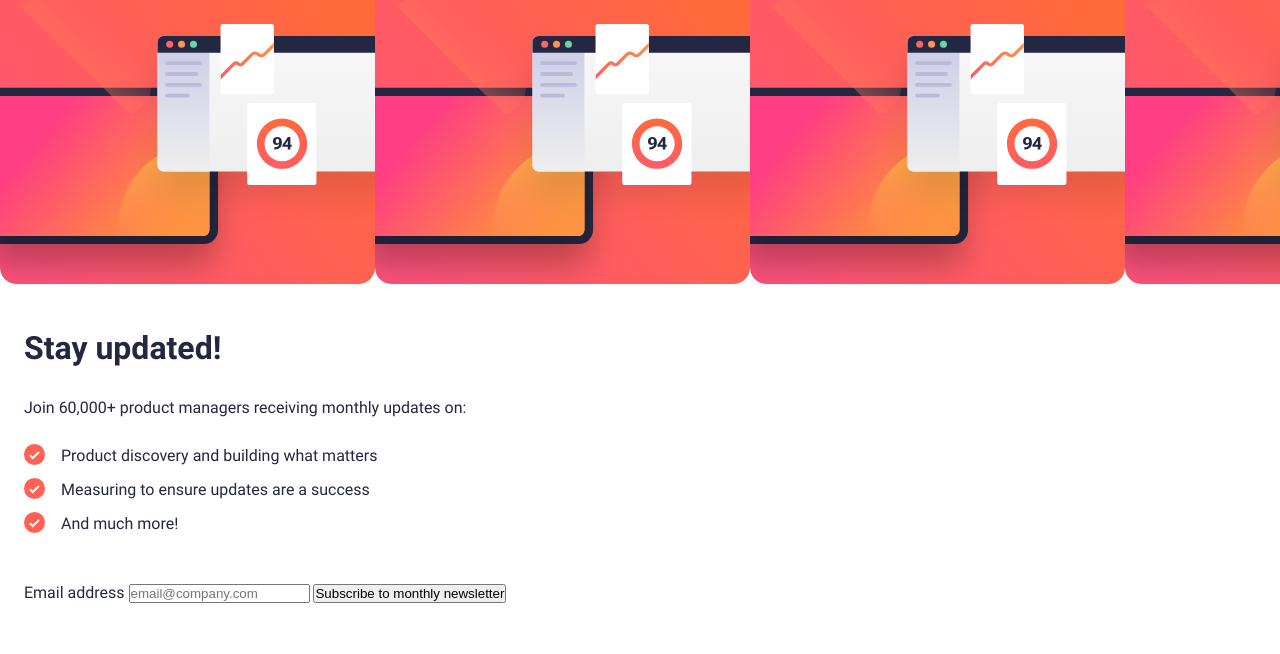
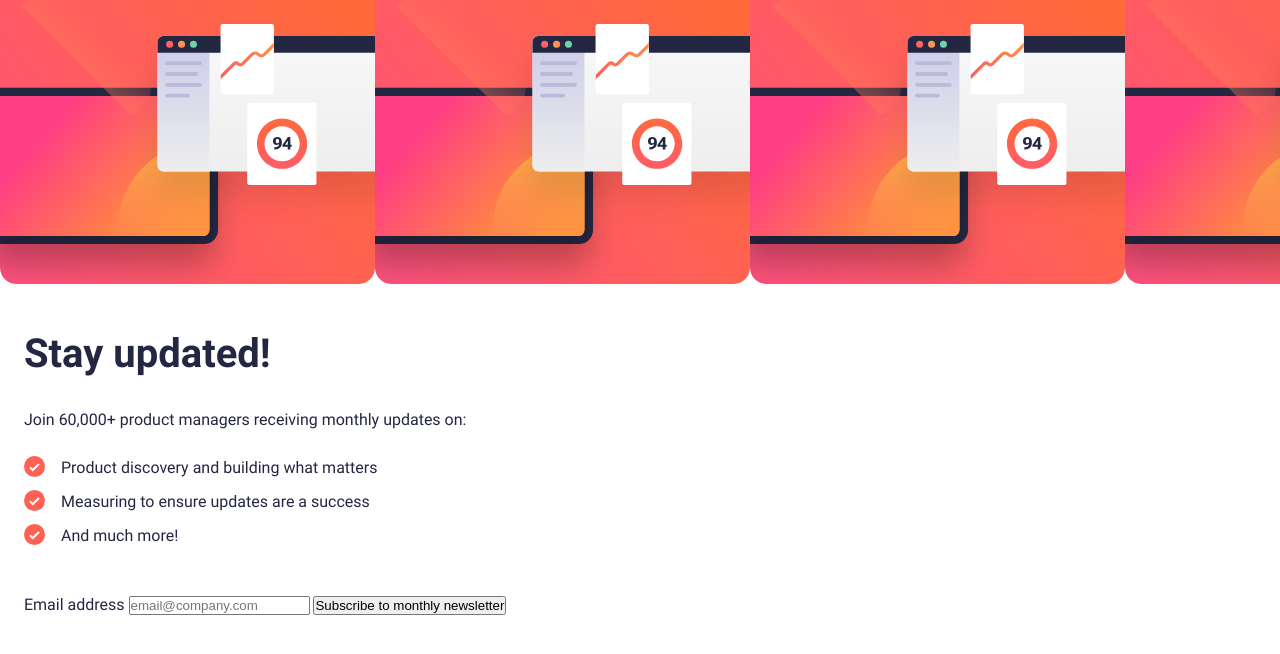
Before and after one commit to loki-pepe/newsletter-sign-up, a plain HTML site: page index.html in a window 1280 px wide. Drawn offline with Linux system fonts and the light colour scheme; a script that the page names is missing.

Commit message:
style headings

```diff
--- a/static/style.css
+++ b/static/style.css
@@ -70,6 +70,10 @@ form {
     margin-block-start: 40px;
 }
 
+h1, h2 {
+    font-size: var(--heading);
+}
+
 img {
     display: block;
     max-width: 100%;
```
